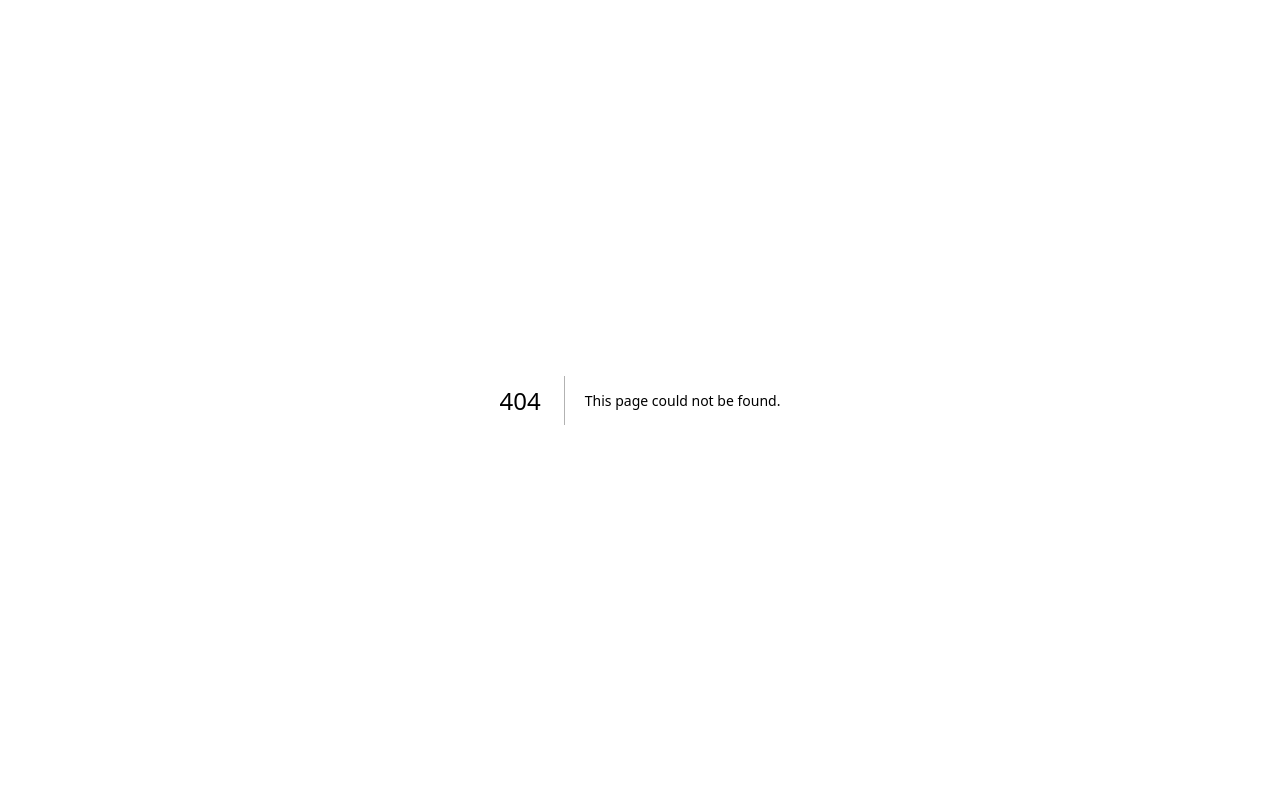
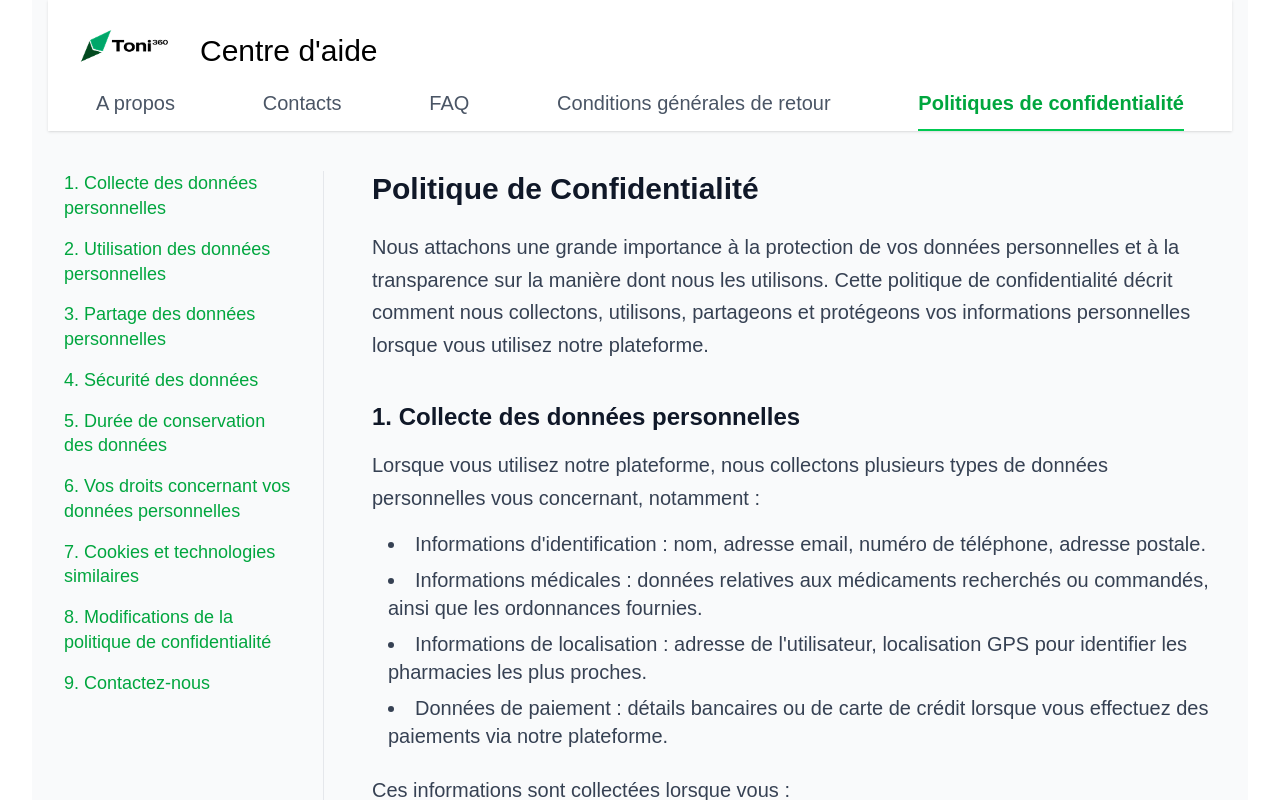
Before and after one commit to NorlanCoder/toni360-frontend, a Next.js app: page /privacy in a window 1280 px wide. Before the commit this address had no page. Shown: the top 800 px of the page. Built offline with nearby package versions, Linux system fonts and the light colour scheme.

Commit message:
feat: add privacy policy page with layout and styles

```diff
--- /dev/null
+++ b/app/privacy/page.tsx
@@ -0,0 +1,163 @@
+"use client";
+
+import Image from "next/image";
+import Link from "next/link";
+
+const navLinks = [
+  { label: "A propos", href: "/about" },
+  { label: "Contacts", href: "/contact" },
+  { label: "FAQ", href: "/faq" },
+  { label: "Conditions générales de retour", href: "#" },
+  { label: "Politiques de confidentialité", href: "/privacy" },
+];
+
+const sideMenuSections = [
+  "Collecte des données personnelles",
+  "Utilisation des données personnelles",
+  "Partage des données personnelles",
+  "Sécurité des données",
+  "Durée de conservation des données",
+  "Vos droits concernant vos données personnelles",
+  "Cookies et technologies similaires",
+  "Modifications de la politique de confidentialité",
+  "Contactez-nous",
+];
+
+export default function PrivacyPage() {
+  return (
+    <div className="flex flex-col min-h-screen bg-gray-50 mx-2 md:mx-8 px-2 md:px-4">
+      {/* ──────────── HEADER ──────────── */}
+      <header className="bg-white shadow-sm">
+        {/* Top bar : logo + titre */}
+        <div className="max-w-8xl mx-auto px-4 pt-6 pb-3 flex items-center gap-4">
+          <Image
+            src="/images/logo.png"
+            alt="Toni360"
+            width={120}
+            height={40}
+            className="object-contain"
+          />
+          <span className="text-3xl text-black font-light">
+            Centre d&apos;aide
+          </span>
+        </div>
+
+        {/* Navigation horizontale */}
+        <nav className="w-full px-6 md:px-12 pb-0">
+          <ul className="flex flex-wrap gap-8 md:gap-12 text-lg md:text-xl text-gray-600 w-full justify-between">
+            {navLinks.map((link) => {
+              const isActive = link.label === "Politiques de confidentialité";
+              return (
+                <li key={link.label}>
+                  <Link
+                    href={link.href}
+                    className={`inline-block pb-3 transition font-medium ${
+                      isActive
+                        ? "text-green-600 font-semibold border-b-2 border-green-500"
+                        : "hover:text-gray-900"
+                    }`}
+                  >
+                    {link.label}
+                  </Link>
+                </li>
+              );
+            })}
+          </ul>
+        </nav>
+      </header>
+
+      {/* ──────────── CONTENU PRINCIPAL ──────────── */}
+      <main className="max-w-8xl mx-auto px-4 py-10 w-full">
+        <div className="grid grid-cols-1 md:grid-cols-[260px_1fr] gap-8 md:gap-12">
+          {/* ── SIDEBAR GAUCHE ── */}
+          <aside className="border-r border-gray-200 pr-6">
+            <nav>
+              <ul className="space-y-4">
+                {sideMenuSections.map((section, index) => (
+                  <li key={index}>
+                    <a
+                      href={`#section-${index + 1}`}
+                      className="text-green-600 hover:text-green-700 font-medium text-base md:text-lg leading-snug block"
+                    >
+                      {index + 1}. {section}
+                    </a>
+                  </li>
+                ))}
+              </ul>
+            </nav>
+          </aside>
+
+          {/* ── CONTENU DROITE ── */}
+          <section>
+            {/* Titre principal */}
+            <h1 className="text-2xl md:text-3xl font-bold text-gray-900 mb-6">
+              Politique de Confidentialité
+            </h1>
+
+            {/* Paragraphe d'introduction */}
+            <p className="text-gray-700 leading-relaxed mb-10 text-lg md:text-xl">
+              Nous attachons une grande importance à la protection de vos données
+              personnelles et à la transparence sur la manière dont nous les
+              utilisons. Cette politique de confidentialité décrit comment nous
+              collectons, utilisons, partageons et protégeons vos informations
+              personnelles lorsque vous utilisez notre plateforme.
+            </p>
+
+            {/* Section 1 */}
+            <div id="section-1" className="text-lg md:text-xl">
+              <h2 className="text-lg md:text-2xl font-bold text-gray-900 mb-4">
+                1. Collecte des données personnelles
+              </h2>
+
+              <p className="text-gray-700 leading-relaxed mb-4">
+                Lorsque vous utilisez notre plateforme, nous collectons plusieurs
+                types de données personnelles vous concernant, notamment :
+              </p>
+
+              <ul className="list-disc list-inside space-y-2 text-gray-700 ml-4 mb-6">
+                <li>
+                  <span className="font-medium">
+                    Informations d&apos;identification :
+                  </span>{" "}
+                  nom, adresse email, numéro de téléphone, adresse postale.
+                </li>
+                <li>
+                  <span className="font-medium">
+                    Informations médicales :
+                  </span>{" "}
+                  données relatives aux médicaments recherchés ou commandés, ainsi
+                  que les ordonnances fournies.
+                </li>
+                <li>
+                  <span className="font-medium">
+                    Informations de localisation :
+                  </span>{" "}
+                  adresse de l&apos;utilisateur, localisation GPS pour identifier
+                  les pharmacies les plus proches.
+                </li>
+                <li>
+                  <span className="font-medium">Données de paiement :</span>{" "}
+                  détails bancaires ou de carte de crédit lorsque vous effectuez
+                  des paiements via notre plateforme.
+                </li>
+              </ul>
+
+              <p className="text-gray-700 leading-relaxed mb-3">
+                Ces informations sont collectées lorsque vous :
+              </p>
+
+              <ul className="list-disc list-inside space-y-2 text-gray-700 ml-4">
+                <li>Créez un compte sur notre plateforme.</li>
+                <li>Effectuez une commande ou utilisez nos services.</li>
+                <li>
+                  Contactez notre service d&apos;assistance ou interagissez avec
+                  nous par tout autre moyen.
+                </li>
+              </ul>
+            </div>
+          </section>
+        </div>
+      </main>
+    </div>
+  );
+}
```
